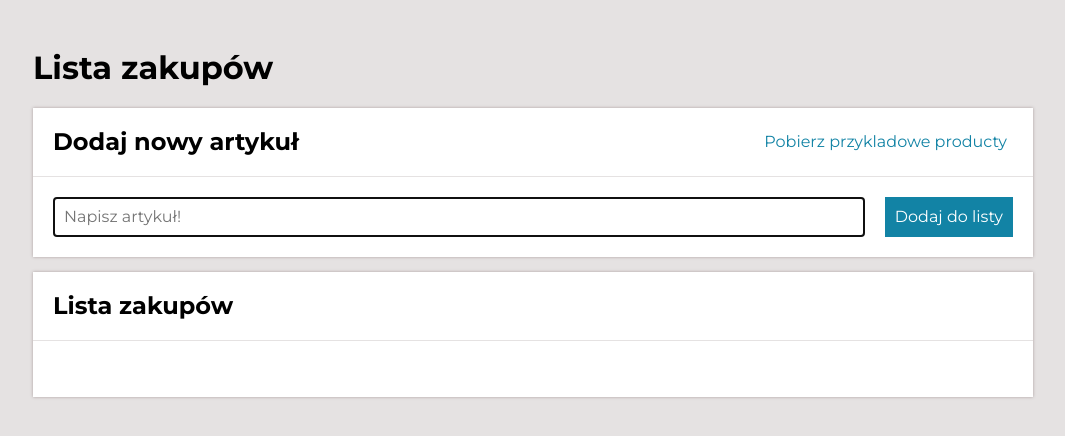
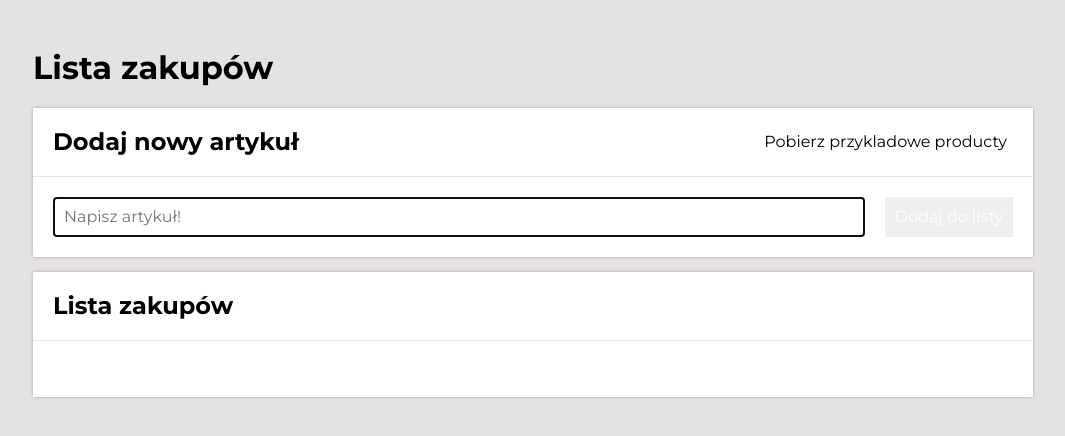
Before and after one commit to Vov4ukz53/shopping-list-react, a React (Create React App) app: page / in a window 1280 px wide. Shown: the top 436 px of the page, without its empty margins (107-1172 px from the left). Built offline with nearby package versions, Linux system fonts and the light colour scheme.

Commit message:
added colors

```diff
--- a/src/theme.js
+++ b/src/theme.js
@@ -1,8 +1,10 @@
 const theme = {
    colors: {
       borderColor: "#e5e2e2",
-      mainButton: "#1283a5",
+      mainColor: "#1283a5",
       firebrick: "#B22222",
+      white: "#fff",
+      linen: "#FAF0E6",
    },
    breakpoints: {
       tablets: 992,
```
